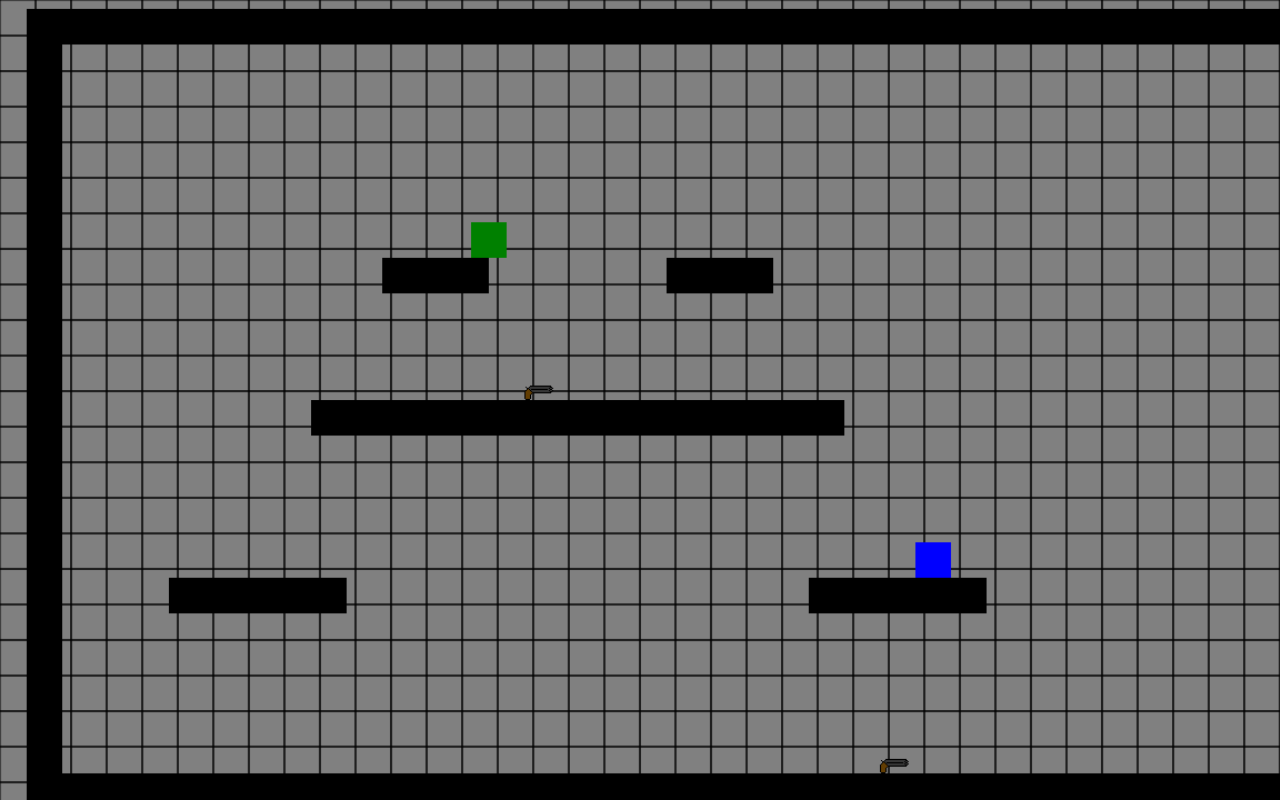
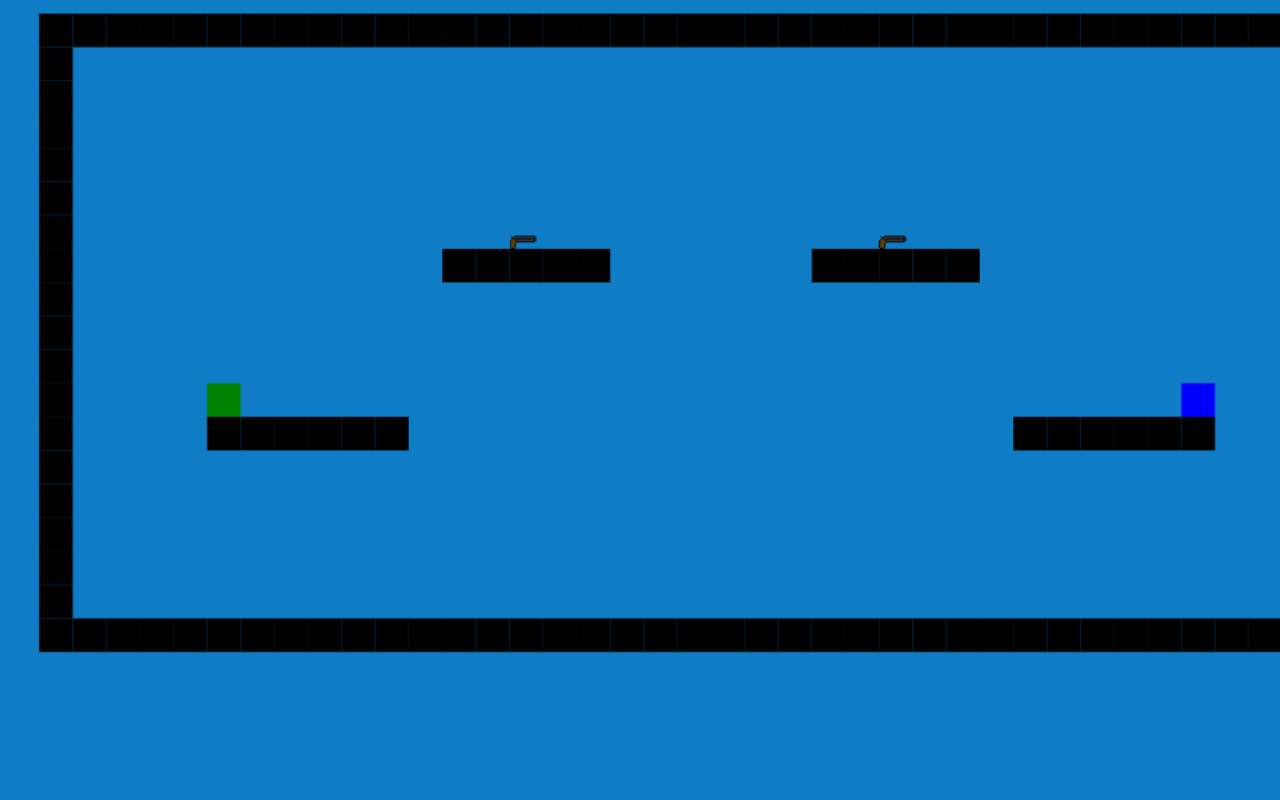
Before and after one commit to Xakaree/CSCI-152-Quan-s-Revenge, a plain HTML site: page index.html in a window 1280 px wide. Shown: the top 800 px of the page. Drawn offline with Linux system fonts and the light colour scheme.

Commit message:
physics changes and experimenting with fixed tile size levels

```diff
--- a/index.html
+++ b/index.html
@@ -12,7 +12,7 @@
             width: 100%;
             height: 100%;
             margin: 0;
-            background-color: grey;
+            background-color: black;
         }
 
         #layer1, #layer0 {
--- a/scripts/camera.js
+++ b/scripts/camera.js
@@ -16,7 +16,7 @@
 
     this.Update = function(players) {
 
-        if(this.lowX < this.x + 100 || this.lowY < this.y || this.highX > this.x + this.width - 100 || this.highY > this.y + this.height) {
+        if(this.lowX < this.x + 200 || this.lowY < this.y || this.highX > this.x + this.width - 200 || this.highY > this.y + this.height) {
             if(scale > 0.1) scale -= 0.3 * interval;
         }
         if(this.lowX > this.x + this.width/4 || this.highX < this.x + (3*this.width/4)) {
@@ -36,8 +36,6 @@
         }
         this.midX = ((this.lowX + this.highX) / 2);
         this.midY = ((this.lowY + this.highY) / 2);
-        console.log("low " + this.lowY.toString());
-        console.log("high " + this.highY.toString());
         this.x = this.midX - (this.width/2);
         this.y = this.midY - (this.height/2);
 
--- a/scripts/entity.js
+++ b/scripts/entity.js
@@ -1,7 +1,8 @@
 function Entity(x,y,w,h,tag) {
     this.active = true; //toggle phyics/collision (NEEDS WORKS)
 
-    this.grav = 3000.0;
+    //this.grav = 3000.0;
+    this.grav = 3000;
 
     //positions
     this.x = x;
@@ -13,6 +14,7 @@
     this.ax = 0.0;
     this.ay = 0.0;
 
+    this.airfriction = 200.0;
     this.friction = 700.0;
 
     //width and height of box collider
@@ -40,17 +42,24 @@
 
             //apply velocity changes
             this.vx += this.ax * interval;
+            if(this.vx > 0 && this.vy != 0) {
+                this.vx = Math.max(0.0, this.vx - (this.airfriction * interval));
+            }
+            else if(this.vx < 0 && this.vy != 0) {
+                this.vx = Math.min(0.0, this.vx + (this.airfriction * interval));
+            }
             this.vy += (this.ay * interval) + (this.grav * interval);
             //apply positional changes based on velocity (this is capped at 20 pixels per frame right now)
             this.x += Math.min(20, this.vx * interval);
             this.y += Math.min(20, this.vy * interval);
+
         }
     }
 
     this.solidCollision = function(collider) {
         //calculate a normalized distance between entity and colliding entity
-        var dx = (collider.entity.getMidX() - this.getMidX()) / (collider.entity.width/2);
-        var dy = (collider.entity.getMidY() - this.getMidY()) / (collider.entity.height/2);
+        var dx = (collider.entity.getMidX() - this.getMidX()) / (collider.entity.width/2.0);
+        var dy = (collider.entity.getMidY() - this.getMidY()) / (collider.entity.height/2.0);
         //absolute values of the above variables
         var absDx = Math.abs(dx);
         var absDy = Math.abs(dy);
@@ -63,7 +72,7 @@
         */
 
         //if x and y absolutes are close to each other then entity is on a corner
-        if(Math.abs(absDx - absDy) < 0.01) {
+        /*if(Math.abs(absDx - absDy) < 0.01) {
             if(dx < 0) { //approaching from right
                 this.x = collider.entity.getRight();
             }
@@ -77,20 +86,37 @@
                 this.y = collider.entity.getTop() - this.height;
             }
             return 4;
-        }
-        else if(absDx > absDy) { //appraoching from the side
+        }*/
+        if(absDx > absDy) { //appraoching from the side
+            /*step = true;
+            console.log("px - "  + this.x.toString());
+            console.log("py - "  + this.y.toString());
+            console.log("cx - "  + collider.entity.x.toString());
+            console.log("cy - "  + collider.entity.y.toString());
+            console.log("pmX - "  + this.getMidX().toString());
+            console.log("pmY - "  + this.getMidY().toString());
+            console.log("cmX - "  + collider.entity.getMidX().toString());
+            console.log("cmY - "  + collider.entity.getMidY().toString());
+            console.log(collider.entity.width);
+            console.log(collider.entity.height);
+            console.log("dX - "  + dx.toString());
+            console.log("dY - "  + dy.toString());
+            return;*/
             if(dx < 0) { //approaching from the right
                 this.x = collider.entity.getRight();
+                this.vx = 0;
                 return 1;
             }
             else { //approaching from left
                 this.x = collider.entity.getLeft() - this.width;
+                this.vx = 0;
                 return 3;
             }
         }
         else { //approaching from the top/bottom
             if(dy < 0) { //approaching from bottom
                 this.y = collider.entity.getBot();
+                console.log("top)")
                 this.vy = 0;
                 return 2;
             }
@@ -100,10 +126,10 @@
                 this.ay = 0;
 
                 if(this.vx > 0) {
-                    this.vx = Math.max(0, this.vx - (this.friction * interval));
+                    this.vx = Math.max(0.0, this.vx - (this.friction * interval));
                 }
                 else if(this.vx < 0) {
-                    this.vx = Math.min(0, this.vx + (this.friction * interval));
+                    this.vx = Math.min(0.0, this.vx + (this.friction * interval));
                 }
                 return 0;
             }
--- a/scripts/main.js
+++ b/scripts/main.js
@@ -13,15 +13,16 @@
 var oldTime, newTime, deltaTime = 0; //var for storing frame time difference
 
 //Note: width and height below do not change canvas size
-var width = 3000; //width of game level
+var width = 1280; //width of game level
 var height = 720; //height of game level
 var tileSize = 32; //size of tiles in level
 
 var scale = 1.0;
 
+var step = false;
 
 //Draw tile grid -- TEMPORARY
-ctx0.fillStyle = "grey";
+/*ctx0.fillStyle = "grey";
 ctx0.fillRect(0,0,width,height);
 ctx0.fillStyle = "black";
 for(var i = 0; i < width/tileSize; i++) {
@@ -29,7 +30,7 @@
         ctx0.rect(i*tileSize,j*tileSize,tileSize,tileSize);
     }
 }
-ctx0.stroke();
+ctx0.stroke();*/
 
 /*
 control mapping
@@ -81,9 +82,22 @@
     */
     while(deltaTime >= interval) {
         deltaTime -= interval;
+
         input.Update();
-        scene.Update();
-        scene.Draw();
+
+        if(input.keyPress(90)) {
+            step = false;
+        }
+        if(!step) {
+
+            scene.Update();
+            scene.Draw();
+        }
+
+        if(input.keyPress(90)) {
+            step = true;
+        }
+
 
     }
 
--- a/scripts/player.js
+++ b/scripts/player.js
@@ -88,7 +88,6 @@
         this.updateDropCnt(); //handles cooldown between dropping item and being able to pickup another
         this.movement(); //respond to input
         this.entity.updatePhysics(); //apply acceleration, velocity to position
-
     }
 
     //runs whenever collision detected involving this object
--- a/scripts/scene.js
+++ b/scripts/scene.js
@@ -1,3 +1,26 @@
+
+var map = [
+    [1,1,1,1,1,1,1,1,1,1,1,1,1,1,1,1,1,1,1,1,1,1,1,1,1,1,1,1,1,1,1,1,1,1,1,1,1,1,1,1],
+    [1,0,0,0,0,0,0,0,0,0,0,0,0,0,0,0,0,0,0,0,0,0,0,0,0,0,0,0,0,0,0,0,0,0,0,0,0,0,0,1],
+    [1,0,0,0,0,0,0,0,0,0,0,0,0,0,0,0,0,0,0,0,0,0,0,0,0,0,0,0,0,0,0,0,0,0,0,0,0,0,0,1],
+    [1,0,0,0,0,0,0,0,0,0,0,0,0,0,0,0,0,0,0,0,0,0,0,0,0,0,0,0,0,0,0,0,0,0,0,0,0,0,0,1],
+    [1,0,0,0,0,0,0,0,0,0,0,0,0,0,0,0,0,0,0,0,0,0,0,0,0,0,0,0,0,0,0,0,0,0,0,0,0,0,0,1],
+    [1,0,0,0,0,0,0,0,0,0,0,0,0,0,0,0,0,0,0,0,0,0,0,0,0,0,0,0,0,0,0,0,0,0,0,0,0,0,0,1],
+    [1,0,0,0,0,2,0,0,0,0,0,0,0,0,4,0,0,0,0,0,0,0,0,0,0,4,0,0,0,0,0,0,0,0,3,0,0,0,0,1],
+    [1,0,0,0,0,0,0,0,0,0,0,0,1,1,1,1,1,0,0,0,0,0,0,1,1,1,1,1,0,0,0,0,0,0,0,0,0,0,0,1],
+    [1,0,0,0,0,0,0,0,0,0,0,0,0,0,0,0,0,0,0,0,0,0,0,0,0,0,0,0,0,0,0,0,0,0,0,0,0,0,0,1],
+    [1,0,0,0,0,0,0,0,0,0,0,0,0,0,0,0,0,0,0,0,0,0,0,0,0,0,0,0,0,0,0,0,0,0,0,0,0,0,0,1],
+    [1,0,0,0,0,0,0,0,0,0,0,0,0,0,0,0,0,0,0,0,0,0,0,0,0,0,0,0,0,0,0,0,0,0,0,0,0,0,0,1],
+    [1,0,0,0,0,0,0,0,0,0,0,0,0,0,0,0,0,0,0,0,0,0,0,0,0,0,0,0,0,0,0,0,0,0,0,0,0,0,0,1],
+    [1,0,0,0,0,1,1,1,1,1,1,0,0,0,0,0,0,0,0,0,0,0,0,0,0,0,0,0,0,1,1,1,1,1,1,0,0,0,0,1],
+    [1,0,0,0,0,0,0,0,0,0,0,0,0,0,0,0,0,0,0,0,0,0,0,0,0,0,0,0,0,0,0,0,0,0,0,0,0,0,0,1],
+    [1,0,0,0,0,0,0,0,0,0,0,0,0,0,0,0,0,0,0,0,0,0,0,0,0,0,0,0,0,0,0,0,0,0,0,0,0,0,0,1],
+    [1,0,0,0,0,0,0,0,0,0,0,0,0,0,0,0,0,0,0,0,0,0,0,0,0,0,0,0,0,0,0,0,0,0,0,0,0,0,0,1],
+    [1,0,0,0,0,0,0,0,0,0,0,0,0,0,0,0,0,0,0,0,0,0,0,0,0,0,0,0,0,0,0,0,0,0,0,0,0,0,0,1],
+    [1,0,0,0,0,0,0,0,0,0,0,0,0,0,0,0,0,0,0,0,0,0,0,0,0,0,0,0,0,0,0,0,0,0,0,0,0,0,0,1],
+    [1,1,1,1,1,1,1,1,1,1,1,1,1,1,1,1,1,1,1,1,1,1,1,1,1,1,1,1,1,1,1,1,1,1,1,1,1,1,1,1]
+]
+
 /*
 Handles all objects, updates and draw calls
 */
@@ -7,10 +30,38 @@
     this.collisions = []; //list of collision to resolve
     this.camera = new Camera();
 
+    this.loadMap = function(map) {
+        for(var i = 0; i < map.length; i++) {
+            for(var j = 0; j < map[i].length; j++) {
+                switch(map[i][j]) {
+                    case 1:
+                        this.entities.push(new SolidTile(j,i, 1,1));
+                        break;
+                    case 2:
+                        var p1 = new Player(j*tileSize,i*tileSize,tileSize,tileSize,p1controls, "green");
+                        this.players.push(p1);
+                        this.entities.push(p1);
+                        break;
+                    case 3:
+                        var p2 = new Player(j*tileSize,i*tileSize,tileSize,tileSize,p2controls, "blue");
+                        this.players.push(p2);
+                        this.entities.push(p2);
+                        break;
+                    case 4:
+                        this.entities.push(new rangeItem(j, i, 26, 13));
+                        break;
+
+                }
+            }
+        }
+    }
+
     //runs at start of scene
     this.Start = function() {
 
-        //test objects - TEMPORARY
+        this.loadMap(map);
+
+        /*//test objects - TEMPORARY
         var p1 = new Player(400,100,tileSize,tileSize,p1controls, "green");
         this.players.push(p1);
         this.entities.push(p1);
@@ -23,11 +74,11 @@
         this.entities.push(new SolidTile(10,7,3,1));
         this.entities.push(new SolidTile(18,7,3,1));
         this.entities.push(new SolidTile(0,0,width/tileSize,1));
-        this.entities.push(new SolidTile(0,height/tileSize - 1,width/tileSize,1));
-        this.entities.push(new SolidTile(0,1,1,height/tileSize-2));
+        this.entities.push(new SolidTile(1,height/tileSize - 1,width/tileSize,5));
+        this.entities.push(new SolidTile(-1,1,2,height/tileSize-2));
         this.entities.push(new SolidTile(width/tileSize-1,1,1,height/tileSize-2));
         this.entities.push(new rangeItem(14, 7, 26, 13));
-        this.entities.push(new rangeItem(24, 18, 26, 13));
+        this.entities.push(new rangeItem(24, 18, 26, 13));*/
     }
 
     /*
@@ -74,17 +125,15 @@
         ctx1.clearRect(0,0,canvas.width,canvas.height);
 
 
-
-
-
-
+        ctx0.fillStyle = "#0f7dc6";
+        ctx0.fillRect(0,0,width,height);
 
         ctx1.save();
         ctx0.save();
 
         this.camera.Update(this.players);
 
-        //ctx0.translate(-this.camera.x, -this.camera.y);
+        ctx0.translate(-this.camera.x, -this.camera.y);
         ctx1.translate(-this.camera.x, -this.camera.y);
 
         for(var i = 0; i < this.entities.length; i++) {
```
